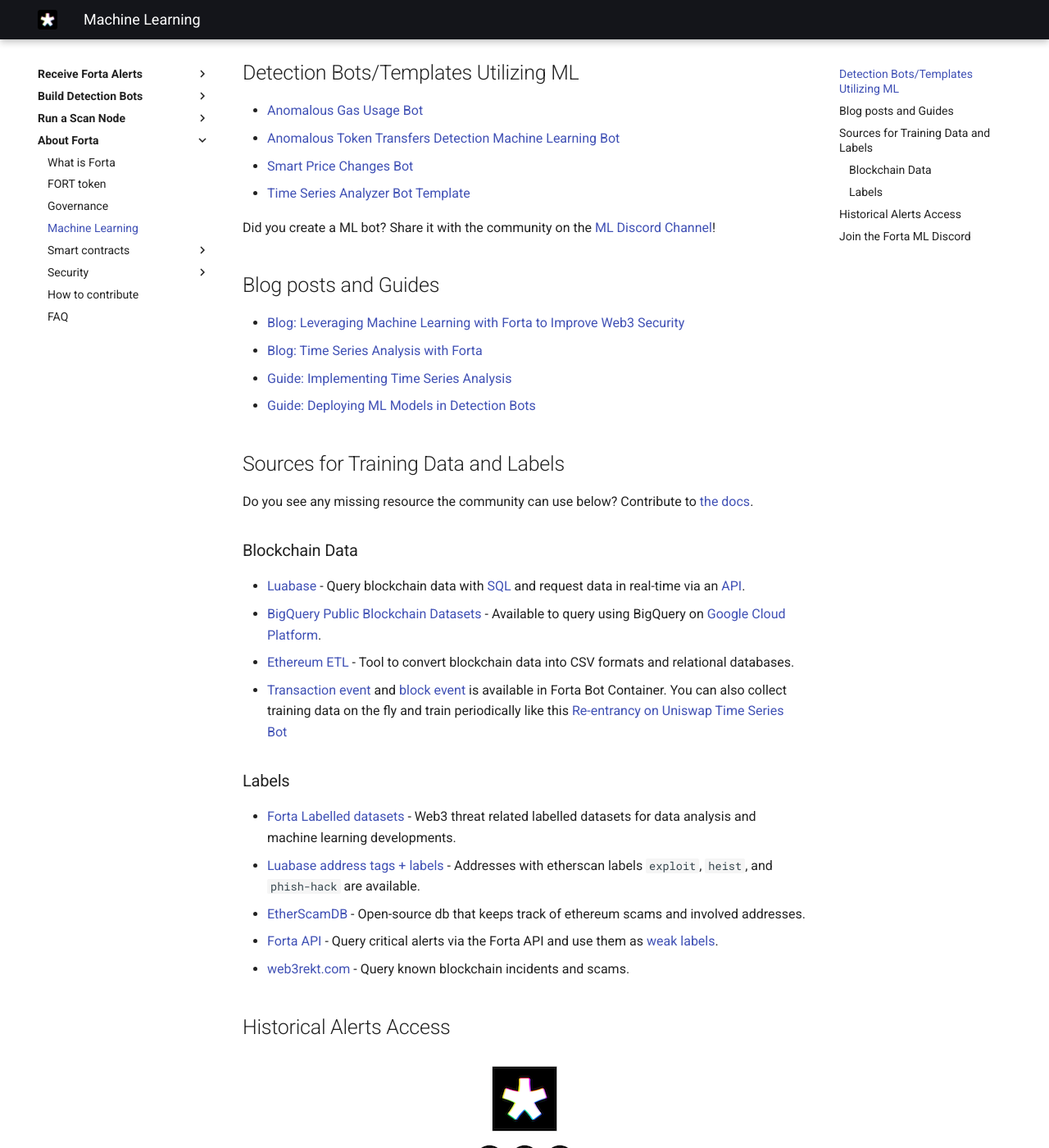
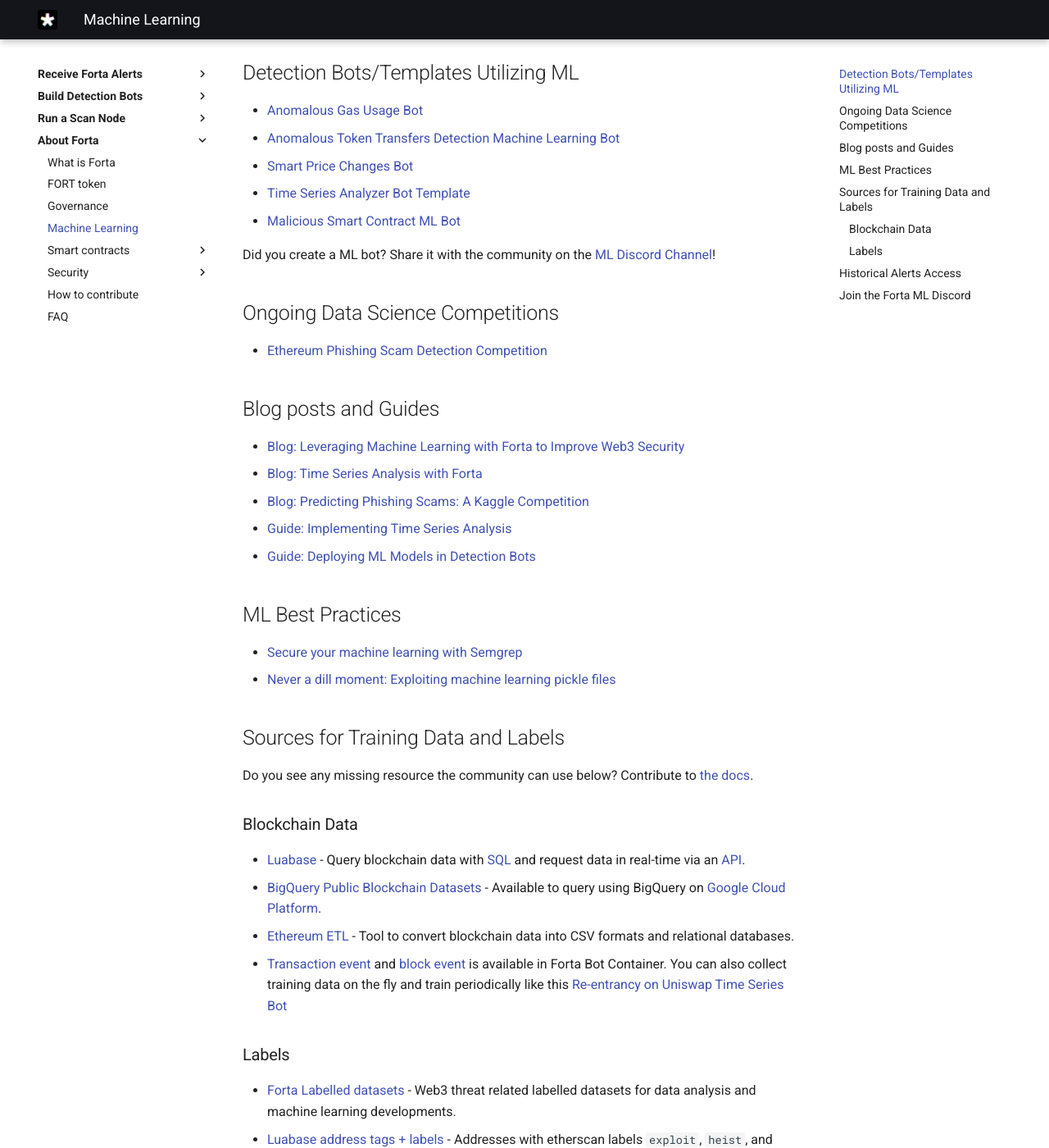
Before and after one commit to forta-network/docs, an MkDocs documentation site: the page built from docs/ds-and-ml.md, in a window 1280 px wide and 1400 px high, scrolled down 538 px. Shown: the whole window at 82% size. Built offline with MkDocs 1.6.1 and Material for MkDocs 9.7.7, drawn with Linux system fonts in a browser that asks for light colours; grey boxes are pictures that could not be loaded.

Commit message:
Update ml doc (#133)
Added link to ongoing data science competition
Added new ML related blogs and detection bots
Added new ML best practices section

```diff
--- a/docs/ds-and-ml.md
+++ b/docs/ds-and-ml.md
@@ -12,15 +12,26 @@
 * [Anomalous Token Transfers Detection Machine Learning Bot](https://github.com/forta-network/starter-kits/tree/main/anomalous-token-transfers-ml-py)
 * [Smart Price Changes Bot](https://github.com/0xidase/Smart-Price-Changes-Agent)
 * [Time Series Analyzer Bot Template](https://github.com/forta-network/starter-kits/tree/main/time-series-analyzer-template)
+* [Malicious Smart Contract ML Bot](https://github.com/forta-network/starter-kits/tree/main/malicious-smart-contract-ml-py#malicious-smart-contract-ml)
 
 Did you create a ML bot? Share it with the community on the [ML Discord Channel](https://discord.gg/ehKhTDmbHT)!
+
+## Ongoing Data Science Competitions
+
+* [Ethereum Phishing Scam Detection Competition](https://www.kaggle.com/competitions/forta-protect-web3)
 
 ## Blog posts and Guides
 
 * [Blog: Leveraging Machine Learning with Forta to Improve Web3 Security](https://forta.org/blog/leveraging-machine-learning-to-improve-web3-security/)
 * [Blog: Time Series Analysis with Forta](https://forta.org/blog/time-series-analysis-with-forta/)
+* [Blog: Predicting Phishing Scams: A Kaggle Competition](https://forta.org/blog/predicting-phishing-kaggle/)
 * [Guide: Implementing Time Series Analysis](https://docs.forta.network/en/latest/time-series-analysis/)
 * [Guide: Deploying ML Models in Detection Bots](https://docs.forta.network/en/latest/deploying-ml-models/)
+
+## ML Best Practices
+
+* [Secure your machine learning with Semgrep](https://blog.trailofbits.com/2022/10/03/semgrep-maching-learning-static-analysis/)
+* [Never a dill moment: Exploiting machine learning pickle files](https://blog.trailofbits.com/2021/03/15/never-a-dill-moment-exploiting-machine-learning-pickle-files/)
 
 ## Sources for Training Data and Labels
 
```
